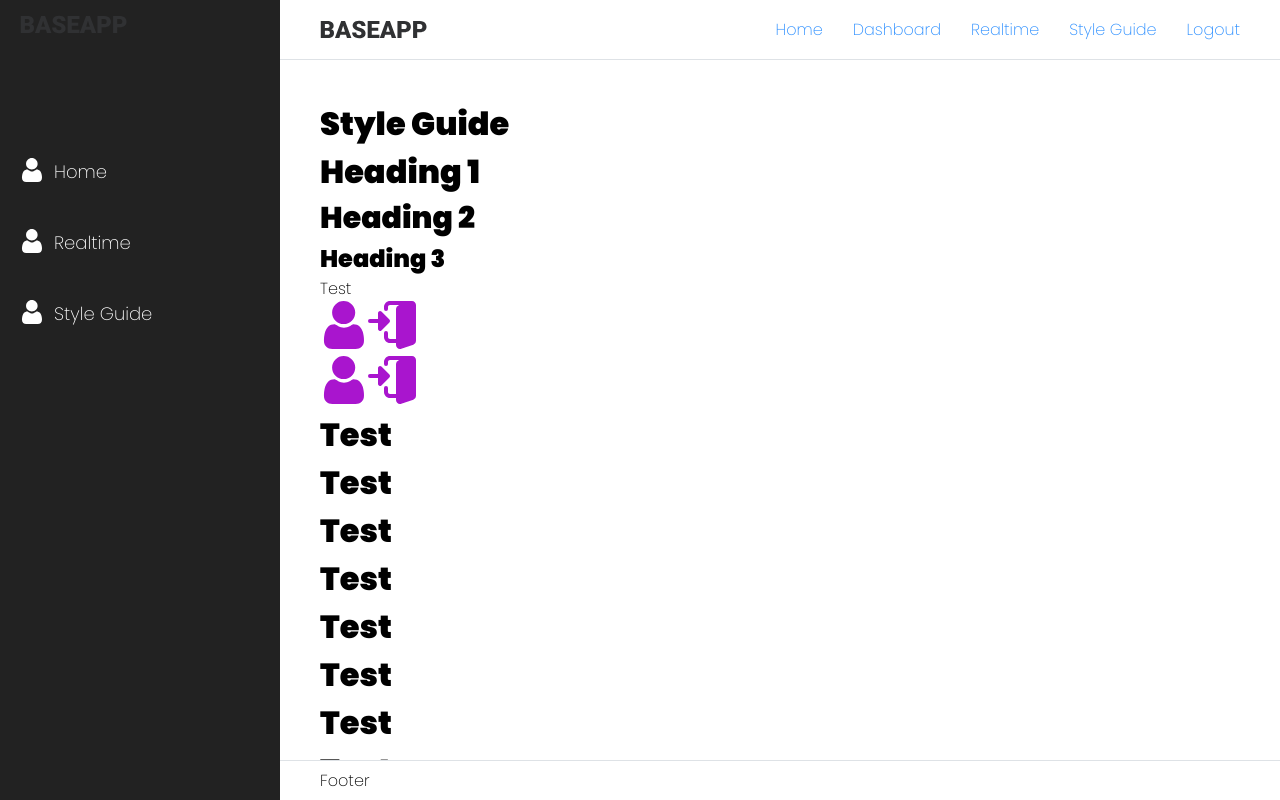
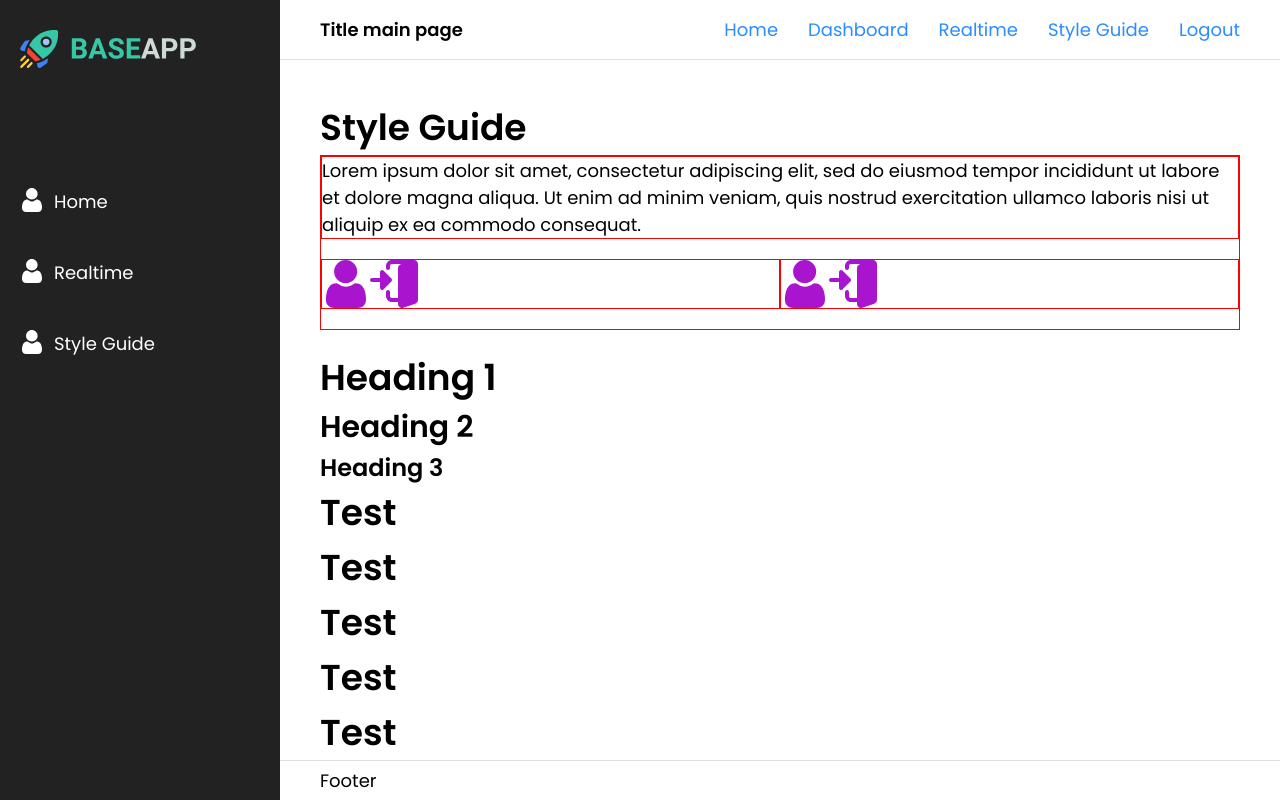
Before and after one commit to claudiogaraycochea/bpweb, a React (Create React App) app: page /style in a window 1280 px wide. Built offline with nearby package versions, Linux system fonts and the light colour scheme.

Commit message:
Row structure

```diff
--- a/src/components/sideMenu/SideMenu.css
+++ b/src/components/sideMenu/SideMenu.css
@@ -12,10 +12,11 @@
   background-image: url('../../assets/img/logo.svg');
   background-size: contain;
   background-repeat: no-repeat;
-  background-position: center;
+  background-position: left;
   display: block;
-  width: 108px;
-  height: 28px;
+  width: 100%;
+  height: 38px;
+  margin-top: 20px;
   margin-bottom: 100px;
 }
 
@@ -40,7 +41,7 @@
 }
 
 .side-menu a.menu-icon-link:hover {
-  border-left: 4px solid blue;
+  border-left: 4px solid #35C7A6;
 }
 
 .side-menu a.menu-icon-link .content {
--- a/src/layouts/dashboardLayout/DashboardLayout.tsx
+++ b/src/layouts/dashboardLayout/DashboardLayout.tsx
@@ -1,5 +1,5 @@
 import React from 'react';
-import Header from '../../components/header/Header';
+import Header from './header/Header';
 import Footer from '../../components/footer/Footer';
 import SideMenu from '../../components/sideMenu/SideMenu';
 import { Container } from '../../ui/ui';
--- /dev/null
+++ b/src/layouts/dashboardLayout/header/Header.css
@@ -0,0 +1,20 @@
+.header {
+  display: flex;
+  justify-content: space-between;
+  align-items: center;
+  background-color: #ffffff;
+  padding: 10px 40px;
+  height: 60px;
+  border-bottom: 1px solid #dee2e6;
+}
+.header .title {
+  font-weight: bold;
+}
+.header .menu {
+  display: flex;
+  align-items: center;
+}
+
+.header .menu .item {
+  margin-left: 30px;
+}
--- /dev/null
+++ b/src/layouts/dashboardLayout/header/Header.tsx
@@ -0,0 +1,30 @@
+import React from 'react';
+import { Link } from 'react-router-dom';
+import './Header.css';
+
+function Header() {
+  return (
+    <div className='header'>
+      <div className='title'>Title main page</div>
+      <div className='menu'>
+        <div className='item'>
+          <Link to='/'>Home</Link>
+        </div>
+        <div className='item'>
+          <Link to='/dashboard'>Dashboard</Link>
+        </div>
+        <div className='item'>
+          <Link to='/realtime'>Realtime</Link>
+        </div>
+        <div className='item'>
+          <Link to='/style'>Style Guide</Link>
+        </div>
+        <div className='item'>
+          <Link to='/logout'>Logout</Link>
+        </div>
+      </div>
+    </div>
+  );
+}
+
+export default Header
--- a/src/ui/sources/containers/Container.css
+++ b/src/ui/sources/containers/Container.css
@@ -3,3 +3,33 @@
   overflow: auto;
   padding: 40px;
 }
+
+.section {
+  border: 1px solid red;
+  margin-bottom: 20px;
+}
+
+.row {
+  display: flex;
+	padding-bottom: 20px;
+}
+
+.min-bottom.row {
+	padding-bottom: 10px;
+}
+
+.none-bottom.row {
+	padding-bottom: 0;
+}
+
+.row [class^="col"] {
+  border: 1px solid red;
+  display: flex;
+  flex: 1;
+}
+
+.row [class^="col"].space-bottom,
+.row [class*=" col"].space-bottom {
+	margin-top: 15px;
+	margin-bottom: 15px;
+}
--- a/src/ui/styleGuide/StyleGuide.tsx
+++ b/src/ui/styleGuide/StyleGuide.tsx
@@ -1,22 +1,25 @@
 import React from 'react';
 import { Link } from 'react-router-dom';
 // import { Button, Row, Col } from 'react-bootstrap';
-import { Container, Row, Col, Icon, Color } from '../ui';
+import { Container, Section, Row, Col, Icon, Color } from '../ui';
 
 function StyleGuide() {
   return (
     <div>
       <h1>Style Guide</h1>
+      <Section>
+        <Row>
+          <Col>Lorem ipsum dolor sit amet, consectetur adipiscing elit, sed do eiusmod tempor incididunt ut labore et dolore magna aliqua. Ut enim ad minim veniam, quis nostrud exercitation ullamco laboris nisi ut aliquip ex ea commodo consequat. </Col>
+        </Row>
+        <Row>
+          <Col><Icon icon='IconUser' color={Color.primary} size='medium'/><Icon icon='IconLogout' color={Color.primary} size='medium'/></Col>
+          <Col><Icon icon='IconUser' color={Color.primary} size='medium'/><Icon icon='IconLogout' color={Color.primary} size='medium'/></Col>
+        </Row>
+      </Section>
       <h1>Heading 1</h1>
       <h2>Heading 2</h2>
       <h3>Heading 3</h3>
-      <Row>
-        <Col>Test</Col>
-      </Row>
-      <Row>
-        <Col><Icon icon='IconUser' color={Color.primary} size='medium'/><Icon icon='IconLogout' color={Color.primary} size='medium'/></Col>
-        <Col><Icon icon='IconUser' color={Color.primary} size='medium'/><Icon icon='IconLogout' color={Color.primary} size='medium'/></Col>
-      </Row>
+
 
 
       <h1>Test</h1>
--- a/src/ui/ui.css
+++ b/src/ui/ui.css
@@ -1,8 +1,9 @@
-@import url('https://fonts.googleapis.com/css2?family=Poppins:wght@100;200;900&display=swap');
+@import url('https://fonts.googleapis.com/css2?family=Poppins:wght@100;200;400;600&display=swap');
 
 body, html {
   height: 100%;
   font-family: 'Poppins', sans-serif;
+  font-size: 18px;
 }
 
 * {
@@ -46,7 +47,7 @@ a:hover {
 
 @media (min-width: 768px) {
   body {
-    font-size: 16px !important;
+    /* font-size: 16px; */
   }
 }
 
```
Also changed, not shown: src/assets/img/logo.svg.
